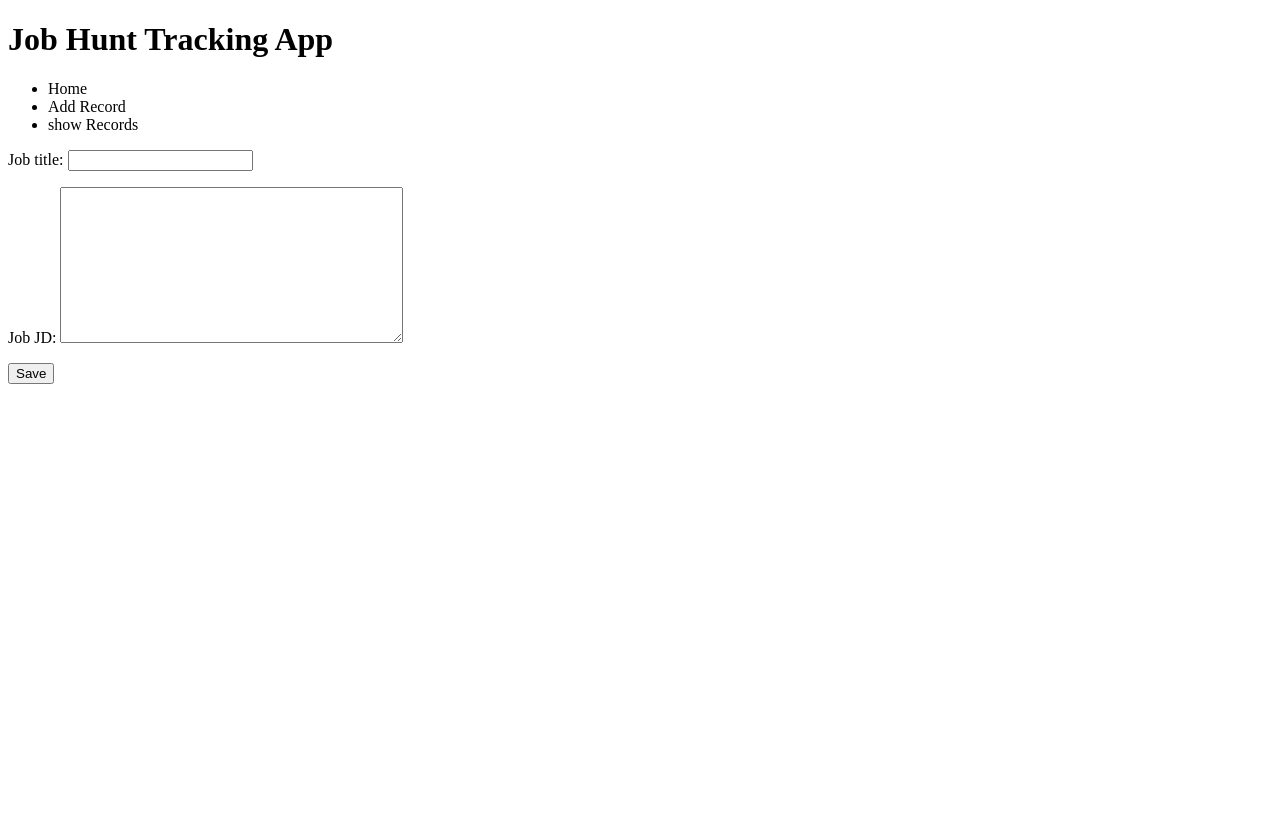
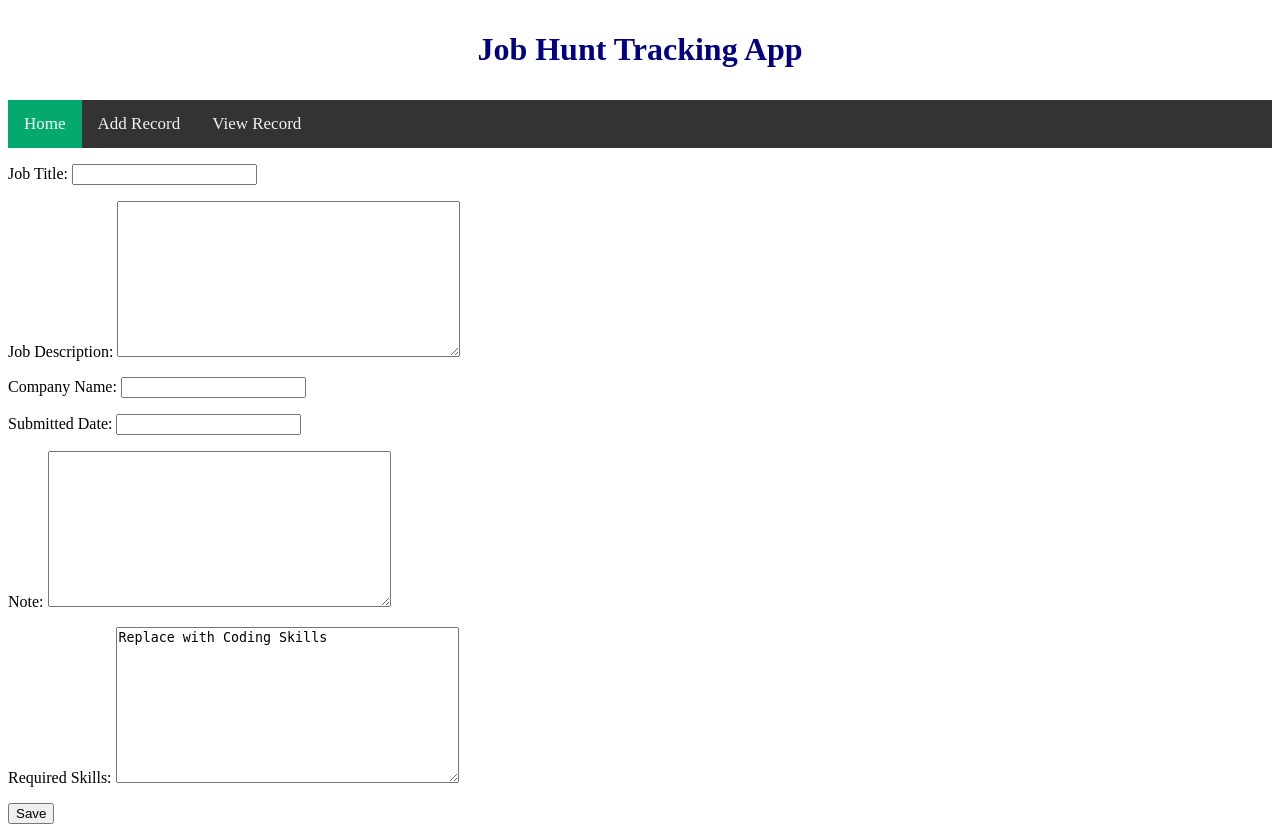
Before and after one commit to zhongyu0221/djangoProject_JobTrack, a Django app: page /jobadd/ in a window 1280 px wide. Before the commit the page ends 384 px from the top, so only its background shows below. Run offline with Django 4.2, Linux system fonts and the light colour scheme.

Commit message:
Update Model and Nav Bar

```diff
--- a/TrackJob/forms.py
+++ b/TrackJob/forms.py
@@ -9,7 +9,11 @@ class JobForm(forms.ModelForm):
     class Meta:
         model = Job
         fields = [
-            'Job_title',
-            'Job_JD'
+            'Job_Title',
+            'Job_Description',
+            'Company_Name',
+            'Submitted_Date',
+            'Note',
+            'Required_Skills',
 
         ]
--- a/TrackJob/models.py
+++ b/TrackJob/models.py
@@ -4,9 +4,11 @@ from django.db import models
 class Job(models.Model):
 
     #Blank: How the field is rendered (F = Requied Field, NULL: DB)
-    Job_title = models.CharField(max_length=120) # required to have maxlength
-    Job_JD = models.TextField()
+    Job_Title = models.CharField(max_length=120) # required to have maxlength
+    Job_Description = models.TextField()
+    Company_Name = models.CharField(max_length=120)
+
     #applied = models.BooleanField(default=True)
-    Submitted_Date = models.TextField(default='Replace with a Date')
-    TakehomePoint = models.TextField(blank=False, null=True)
-    RequiredSkills = models.TextField(default='Replace with Coding Skills')
+    Submitted_Date = models.CharField(max_length=120)
+    Note = models.TextField(blank=False, null=True)
+    Required_Skills = models.TextField(default='Replace with Coding Skills')
--- a/templates/basepage.html
+++ b/templates/basepage.html
@@ -26,3 +26,14 @@
 
 
 </html>
+
+
+<style>
+h1 {
+    padding: 10px;
+  color: navy;
+ text-align: center;
+}
+
+
+</style>
--- a/templates/navbar.html
+++ b/templates/navbar.html
@@ -1,8 +1,39 @@
 <nav>
-<ul>
-    <li>Home</li>
-    <li>Add Record</li>
-    <li>show Records</li>
-</ul>
+<div class="topnav">
+  <a class="active" href="/home/">Home</a>
+  <a href="/jobadd/">Add Record</a>
+  <a href="/showrecord/">View Record</a>
+
+</div>
 
 </nav>
+<style>
+/* Add a black background color to the top navigation */
+.topnav {
+  background-color: #333;
+  overflow: hidden;
+}
+
+/* Style the links inside the navigation bar */
+.topnav a {
+  float: left;
+  color: #f2f2f2;
+  text-align: center;
+  padding: 14px 16px;
+  text-decoration: none;
+  font-size: 17px;
+}
+
+/* Change the color of links on hover */
+.topnav a:hover {
+  background-color: #ddd;
+  color: black;
+}
+
+/* Add a color to the active/current link */
+.topnav a.active {
+  background-color: #04AA6D;
+  color: white;
+}
+
+    </style>
```
Also changed, not shown: TrackJob/migrations/0004_rename_job_jd_job_job_description_and_more.py (added), TrackJob/migrations/0005_job_company_name.py (added), db.sqlite3.
